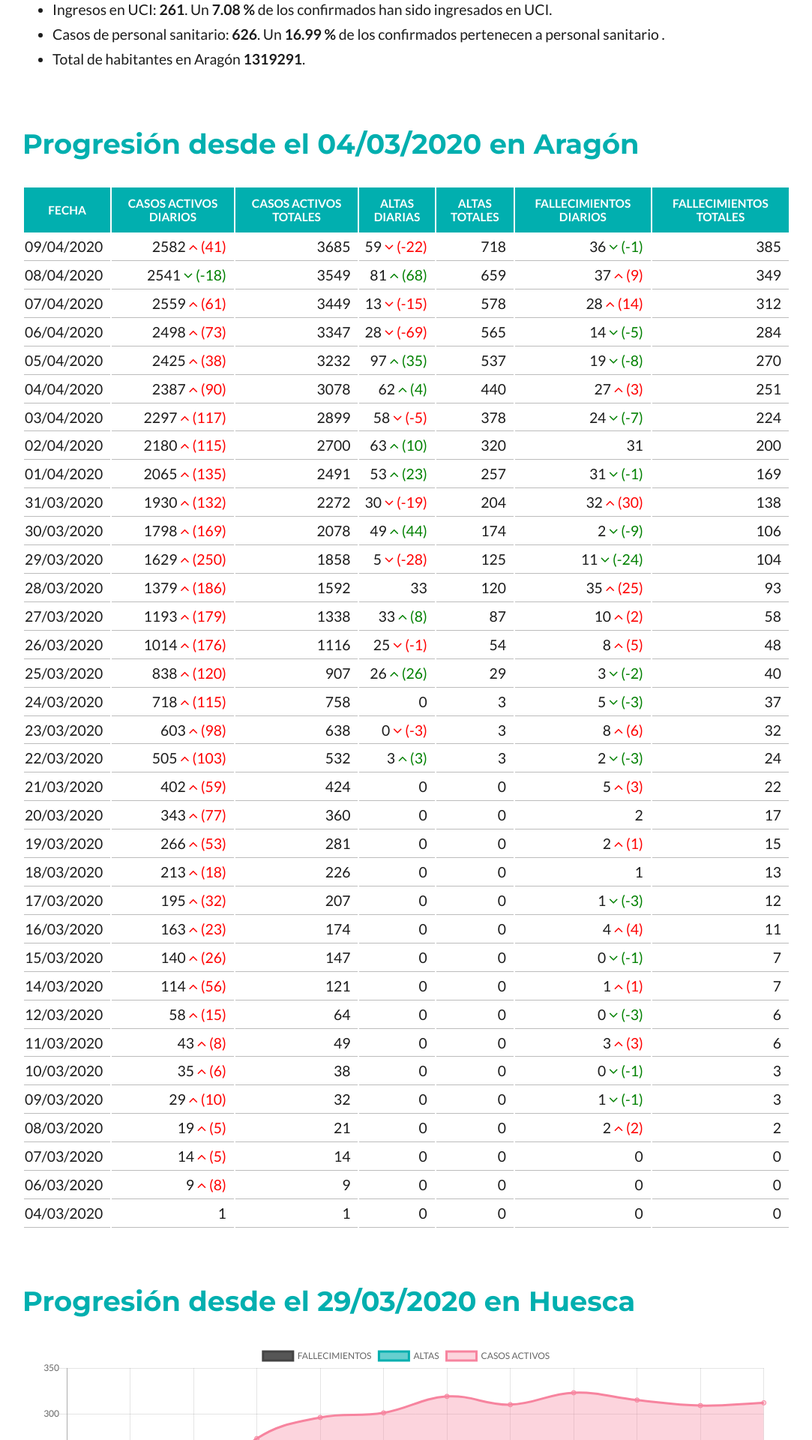
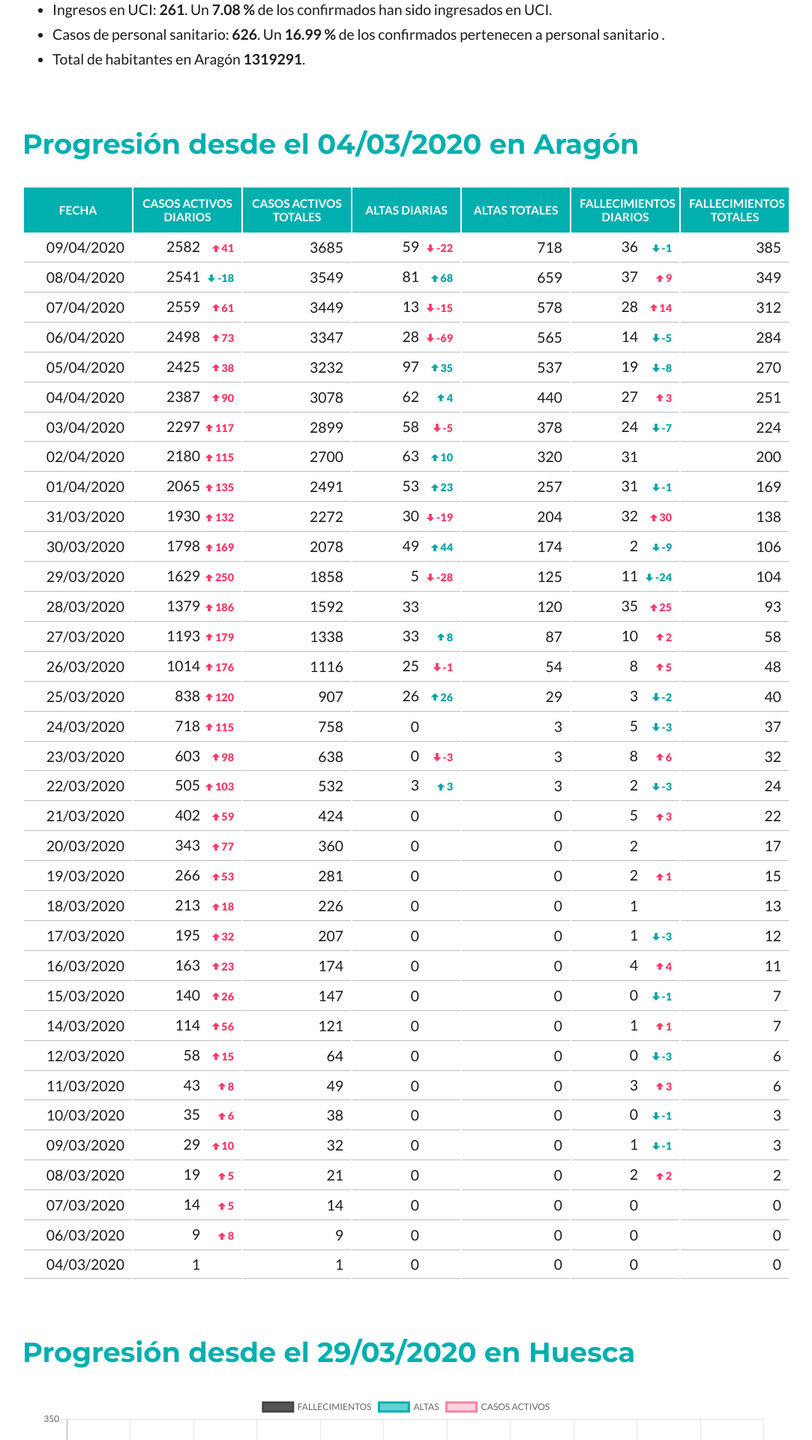
Before and after one commit to danilat/covid-19-aragon, a Jekyll site: the page built from index.html, in a window 1280 px wide. Shown: the part 1131-3051 px from the top of the page at 75% size, without its empty margins (98-1181 px from the left). Built offline with Jekyll 4.4.1, drawn with Linux system fonts in a browser that asks for light colours; comment, search, counter and statistics services are not loaded; some of the changed text lies outside the part shown.

Commit message:
Designed the tendencies tables with final arrows and colours

```diff
--- a/_includes/table.html
+++ b/_includes/table.html
@@ -12,11 +12,11 @@
   {% for case in cases %}
   <tr>
     <td>{{ case.fecha }}</td>
-    <td>{{ case.confirmados_activos }} {% include tendency.html difference=case.diferencia_confirmados_activos increase_is_positive=false %}</td>
+    <td>{% include tendency.html difference=case.diferencia_confirmados_activos increase_is_positive=false %} <div class="diary">{{ case.confirmados_activos }}</div></td>
     <td>{{ case.casos_confirmados }}</td>
-    <td>{{ case.altas_dia }} {% include tendency.html difference=case.diferencia_altas_dia increase_is_positive=true%}</td>
+    <td>{% include tendency.html difference=case.diferencia_altas_dia increase_is_positive=true%} <div class="diary">{{ case.altas_dia }}</div></td>
     <td>{{ case.altas }}</td>
-    <td>{{ case.fallecimientos_dia }} {% include tendency.html difference=case.diferencia_fallecimientos_dia %}</td>
+    <td>{% include tendency.html difference=case.diferencia_fallecimientos_dia %} <div class="diary">{{ case.fallecimientos_dia }}</div></td>
     <td>{{ case.fallecimientos }}</td>
   </tr>
   {% endfor %}
--- a/_includes/tendency.html
+++ b/_includes/tendency.html
@@ -1,22 +1,26 @@
+<div class="tendency">
 {% assign difference = include.difference | plus: 0 %}
 {%if difference != 0 %}
   {%if difference > 0 %}
     {% assign direction = "up" %}
     {%if include.increase_is_positive %}
-      {% assign class_name = "positive"%}
+      {% assign meaning = "positive"%}
     {% else %}
-      {% assign class_name = "negative"%}
+      {% assign meaning = "negative"%}
     {% endif %}
   {% elsif 0 > difference %}
     {% assign direction = "down" %}
     {%if include.increase_is_positive %}
-      {% assign class_name = "negative"%}
-      {% else %}
-      {% assign class_name = "positive"%}
+      {% assign meaning = "negative"%}
+    {% else %}
+      {% assign meaning = "positive"%}
     {% endif %}
   {% endif %}
-  <span class="{{class_name}}">
-  <i class="fa fa-angle-{{direction}}"></i>
-  ({{ include.difference }})
+  <span class="{{meaning}}">
+  <img src="/assets/img/down-arrow-{{meaning}}.svg" class="arrow {{direction}}">
+  {{ include.difference }}
   </span>
+  {% else %}
+  &nbsp;
 {% endif %}
+</div>
--- a/assets/css/index.scss
+++ b/assets/css/index.scss
@@ -6,10 +6,12 @@
 /** COLORES **/
 $verde:#01afaf;
 $verdeClaro: #3bd2d278;
+$verdeOscuro: #08a4a4;
 $blanco:#FFFFFF;
 $negro:#1c1c1c;
 $gris:#919191;
 $grisClaro:#bcbcbc;
+$rojo:#ff3867;
 
 
 /** FUENTES **/
@@ -71,7 +73,27 @@ td{
     border-bottom: $grisClaro 1px solid;
     text-align: right;
     padding-right: 10px;
+    width: 14%;
 }
 .nota.fuente{
     margin-top: 80px;
 }
+.negative{ color: $rojo;}
+.positive{ color: $verdeOscuro;}
+.negative, .positive{
+    font-weight: 800;
+    font-size: 0.9rem;
+}
+.arrow{
+    width:10px;
+}
+.tendency{
+    width:45px;
+}
+.diary, .tendency{
+    display: block;
+    float: right;
+}
+.arrow.up{
+    transform: rotate(180deg);
+}
--- a/index.html
+++ b/index.html
@@ -24,10 +24,6 @@ layout: default
           </ul>
         </div>
 
-        <style>
-          .negative{ color: red;}
-          .positive{ color: green;}
-        </style>
         <link rel="stylesheet" href="https://cdnjs.cloudflare.com/ajax/libs/font-awesome/4.7.0/css/font-awesome.min.css">
 
         {% assign initial_day = site.data.coronavirus_cases | first %}
```
Also changed, not shown: assets/img/down-arrow-negative.svg (added), assets/img/down-arrow-positive.svg (added), assets/img/down-arrow.svg (added).
